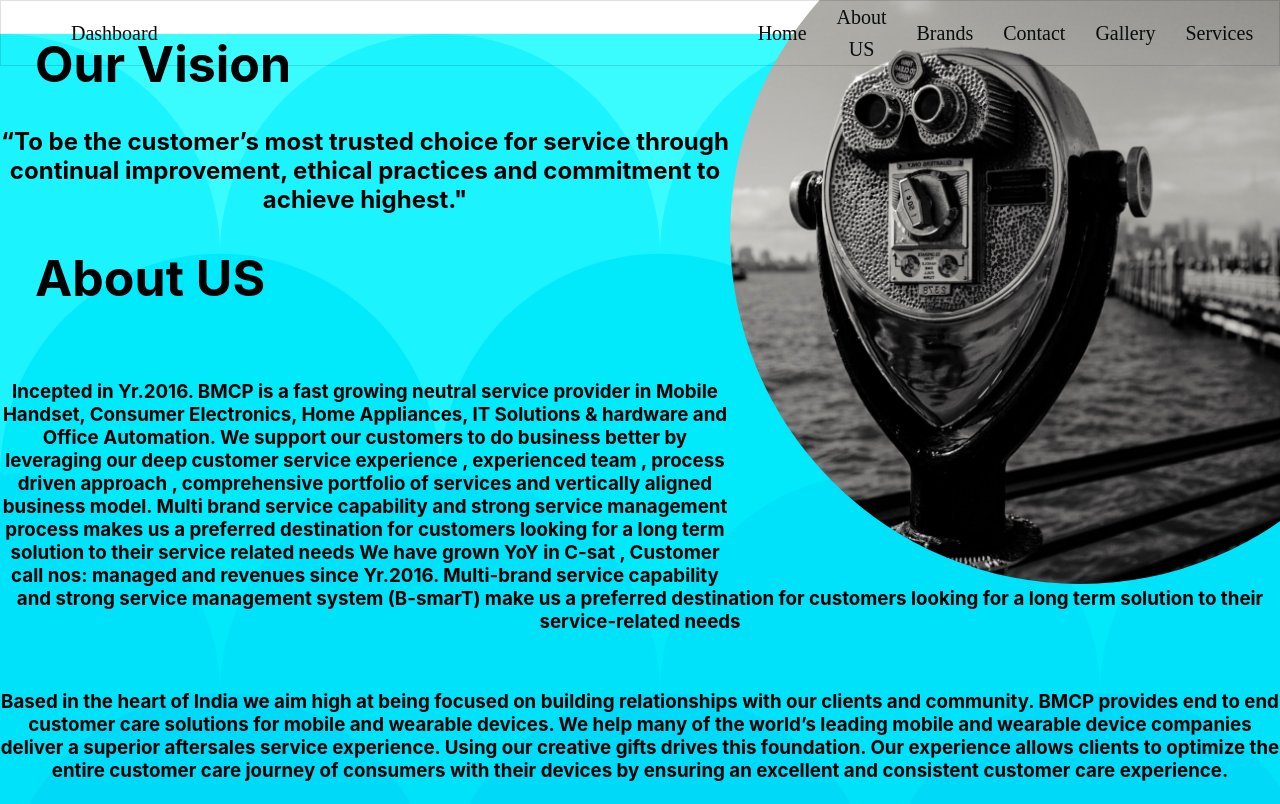
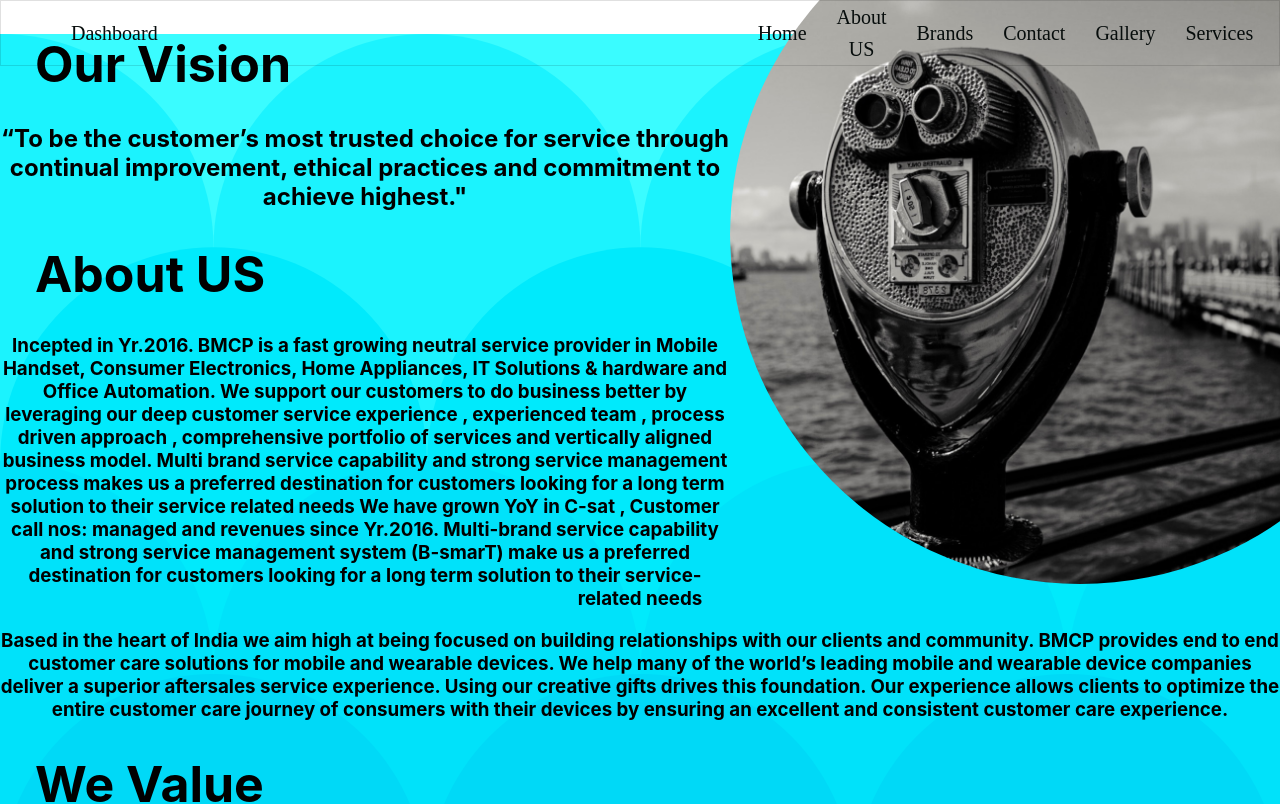
Before and after one commit to rccoding/bmcp-website, a React (Create React App) app: page /About in a window 1280 px wide. Shown: the top 804 px of the page. Built offline with nearby package versions, Linux system fonts and the light colour scheme.

Commit message:
removing br tag

```diff
--- a/src/components/About/About.tsx
+++ b/src/components/About/About.tsx
@@ -29,8 +29,7 @@
                 <h1 className={classes.header}>Our Vision</h1>
             <h2>“To be the customer’s most trusted choice for service through continual improvement, ethical practices and commitment to achieve highest."</h2>
                 <h1 className={classes.header}>About US</h1>
-            <br></br>
-            <h3>
+            <h3 className={classes.aboutPara}>
                 Incepted in Yr.2016. BMCP is a fast growing neutral service provider in Mobile Handset, Consumer Electronics,
                 Home Appliances, IT Solutions & hardware and Office Automation. We support our customers to do business better by leveraging our deep
                 customer service experience , experienced team , process driven approach , comprehensive portfolio of services and vertically aligned
@@ -39,8 +38,7 @@
                 Multi-brand service capability and strong service management system (B-smarT)
                 make us a preferred destination for customers looking for a long term solution to their service-related needs
             </h3>
-            <br></br>
-            <h3>
+                <h3 className={classes.aboutPara}>
                     Based in the heart of India we aim high at being focused on building relationships with our clients and community. BMCP provides end to
                     end customer care solutions for mobile and wearable devices. We help many of the world’s leading mobile and wearable device companies deliver
                      a superior aftersales service experience. Using our creative gifts drives this foundation. Our experience allows clients to optimize the entire
--- a/src/components/About/index.tsx
+++ b/src/components/About/index.tsx
@@ -36,6 +36,7 @@
    header:{
        fontSize:'50px',
        textAlign:'left',
+       marginBottom:'30px',
        paddingLeft:'35px'
    },
    svg:{
@@ -51,5 +52,8 @@
    svgtext:{
       fontSize:'20px' ,
        color:'#1e1e1f',
+   },
+   aboutPara:{
+       marginBottom:'10px'
    }
 }))
```
